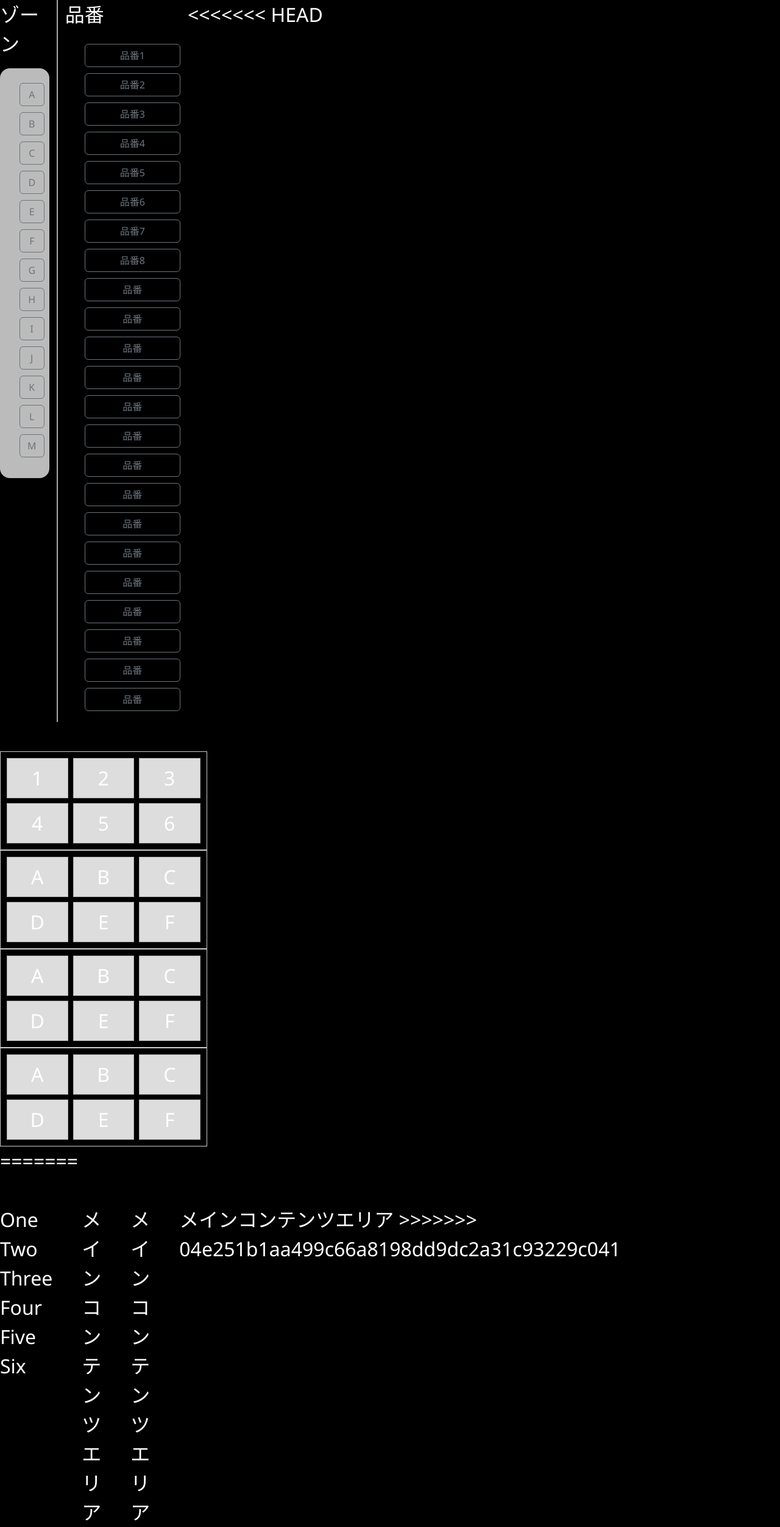
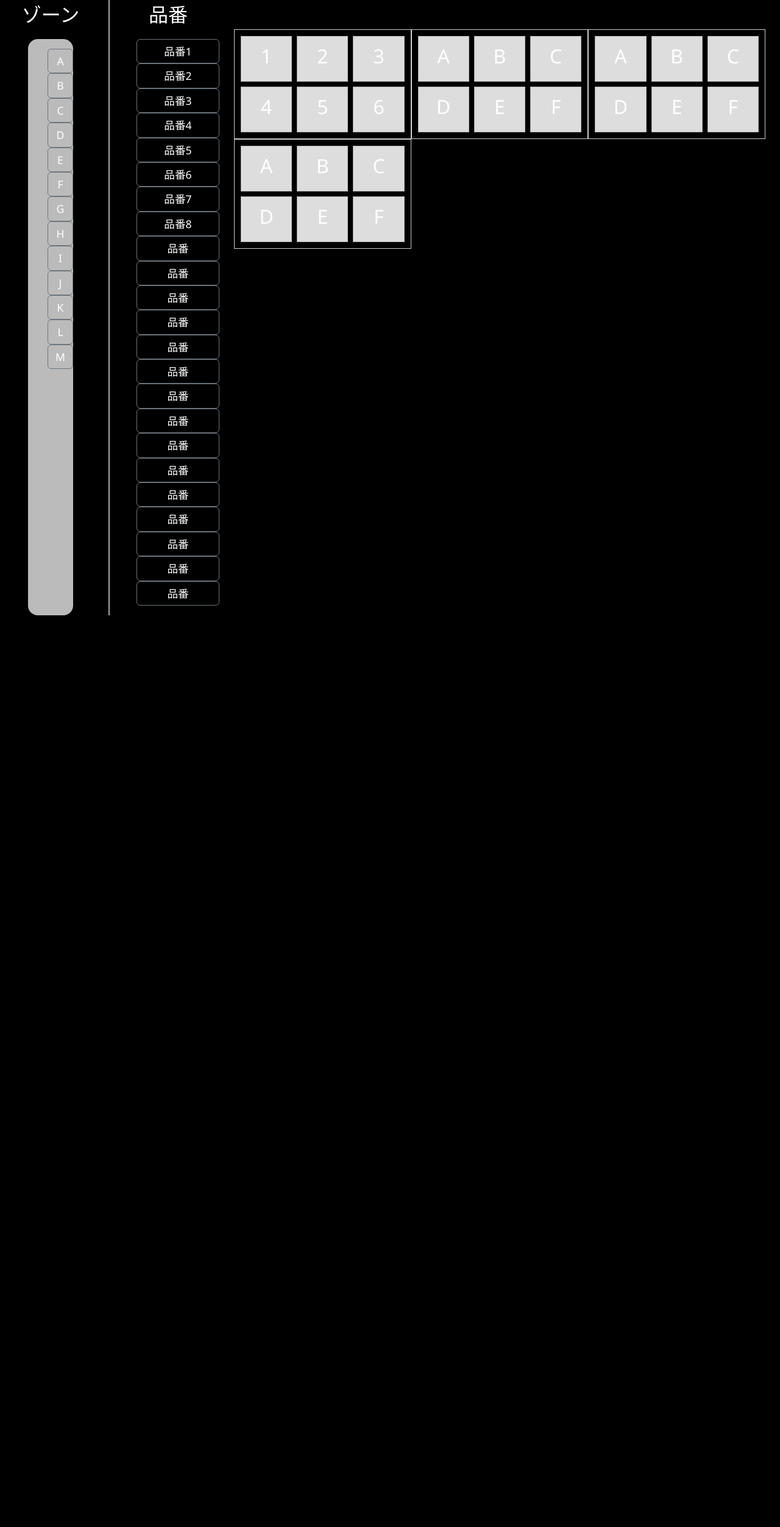
Before and after one commit to redstarht/stocktrack, a Flask app: template myapp/templates/inout_map.html in a window 1280 px wide. Shown: the whole page at 61% size. After the commit the page ends 1009 px from the top, so only its background shows below. Run offline with Flask 3, Linux system fonts and the light colour scheme; the template is opened without the code that fills it, so the values that code supplies are empty.

Commit message:
20250530

```diff
--- a/myapp/static/css/map.css
+++ b/myapp/static/css/map.css
@@ -17,21 +17,20 @@ html body {
 }
 
 .zone-list {
-    width: 90%;
+    width: 100%;
     overflow-y: auto;
+    height: 100%;
     /* IE, Edge 対応
     -ms-overflow-style: none;
     /* Firefox 対応 */
     /* scrollbar-width: none; */
-<<<<<<< HEAD
-=======
 }
+
 
 /* Chrome, Safari 対応 */
 .pn-list::-webkit-scrollbar-thumb {
     background-color: #3760d0;
     border-radius: 8px;
->>>>>>> 04e251b1aa499c66a8198dd9dc2a31c93229c041
 }
 
 /* Chrome, Safari 対応 */
@@ -46,6 +45,14 @@ html body {
     align-items: center;
     /* justify-content: center; */
     flex-direction: column;
+    width: 15%;
+}
+
+.pn-sidebar {
+    width: 15%;
+    display: flex;
+    flex-direction: column;
+    align-items: center;
 }
 
 .zone-item {
@@ -58,6 +65,7 @@ html body {
     background-color: #bbbbbb;
     border-radius: 1rem;
     overflow-y: auto;
+    height: 100%;
 
 }
 
@@ -69,8 +77,8 @@ html body {
 }
 
 
-button {
-    font-size: 4rem;
+.btn {
+    font-size: 1.1rem;
     color: #ffffff;
     width: 100%;
     display: flex;
@@ -92,9 +100,10 @@ button {
     flex-direction: row;
     margin-top: 3rem;
     gap: 3rem;
+    width: 70%;
+    height: 100%;
 }
 
-<<<<<<< HEAD
 /* 親：横並び＋折り返し対応 */
 .shelf-grid {
     display: flex;
@@ -106,10 +115,13 @@ button {
 /* 各棚ユニット：2行3列 */
 .shelf {
     display: grid;
-  grid-template-columns: repeat(3, 1fr); /* 3列 */
-  grid-template-rows: repeat(2, auto);   /* 2行 */
+    grid-template-columns: repeat(3, 1fr);
+    /* 3列 */
+    grid-template-rows: repeat(2, auto);
+    /* 2行 */
     gap: 8px;
-  width: calc(100% / 3); /* 親3列のうち1列分の幅 */
+    width: calc(100% / 3);
+    /* 親3列のうち1列分の幅 */
     box-sizing: border-box;
     padding: 10px;
     border: 1px solid #ccc;
@@ -121,9 +133,4 @@ button {
     text-align: center;
     padding: 0.5rem;
     border: 1px solid #aaa;
-=======
-.shelf-1 {
-    display: grid;
-    grid-template-columns: 5rem 5rem 5rem;
->>>>>>> 04e251b1aa499c66a8198dd9dc2a31c93229c041
 }
--- a/myapp/templates/inout_map.html
+++ b/myapp/templates/inout_map.html
@@ -14,7 +14,7 @@
 <body>
     <div class="wrapper">
         <div class="row">
-            <div class="col-sm-1 zone-sidebar">
+            <div class="zone-sidebar">
                 <p class="zone-title">ゾーン</p>
                 <div class="zone-select">
                     <ul class="zone-list">
@@ -34,7 +34,7 @@
                     </ul>
                 </div>
             </div>
-            <div class="col-sm-2 pn-sidebar">
+            <div class="pn-sidebar">
                 <p class="pn-title">品番</p>
                 <div class="pn-select">
                     <ul class="pn-list">
@@ -65,8 +65,7 @@
 
                 </div>
             </div>
-<<<<<<< HEAD
-            <div class="col-sm-9 main-section">
+            <div class="main-section">
                 <div class="shelf-grid">
                     <div class="shelf">
                         <div class="cell">1</div>
@@ -101,25 +100,6 @@
                         <div class="cell">F</div>
                     </div>
                     <!-- ユニットはどんどん増えてOK -->
-=======
-            <div class="col-sm-10 main-section">
-                <div class="shelf-1">
-                    <div>One</div>
-                    <div>Two</div>
-                    <div>Three</div>
-                    <div>Four</div>
-                    <div>Five</div>
-                    <div>Six</div>
-                </div>
-                <div class="shelf-2">
-                    メインコンテンツエリア
-                </div>
-                <div class="shelf-3">
-                    メインコンテンツエリア
-                </div>
-                <div class="shelf-4">
-                    メインコンテンツエリア
->>>>>>> 04e251b1aa499c66a8198dd9dc2a31c93229c041
                 </div>
             </div>
         </div>
```
Lines whose indentation alone changed are shown as unchanged.
